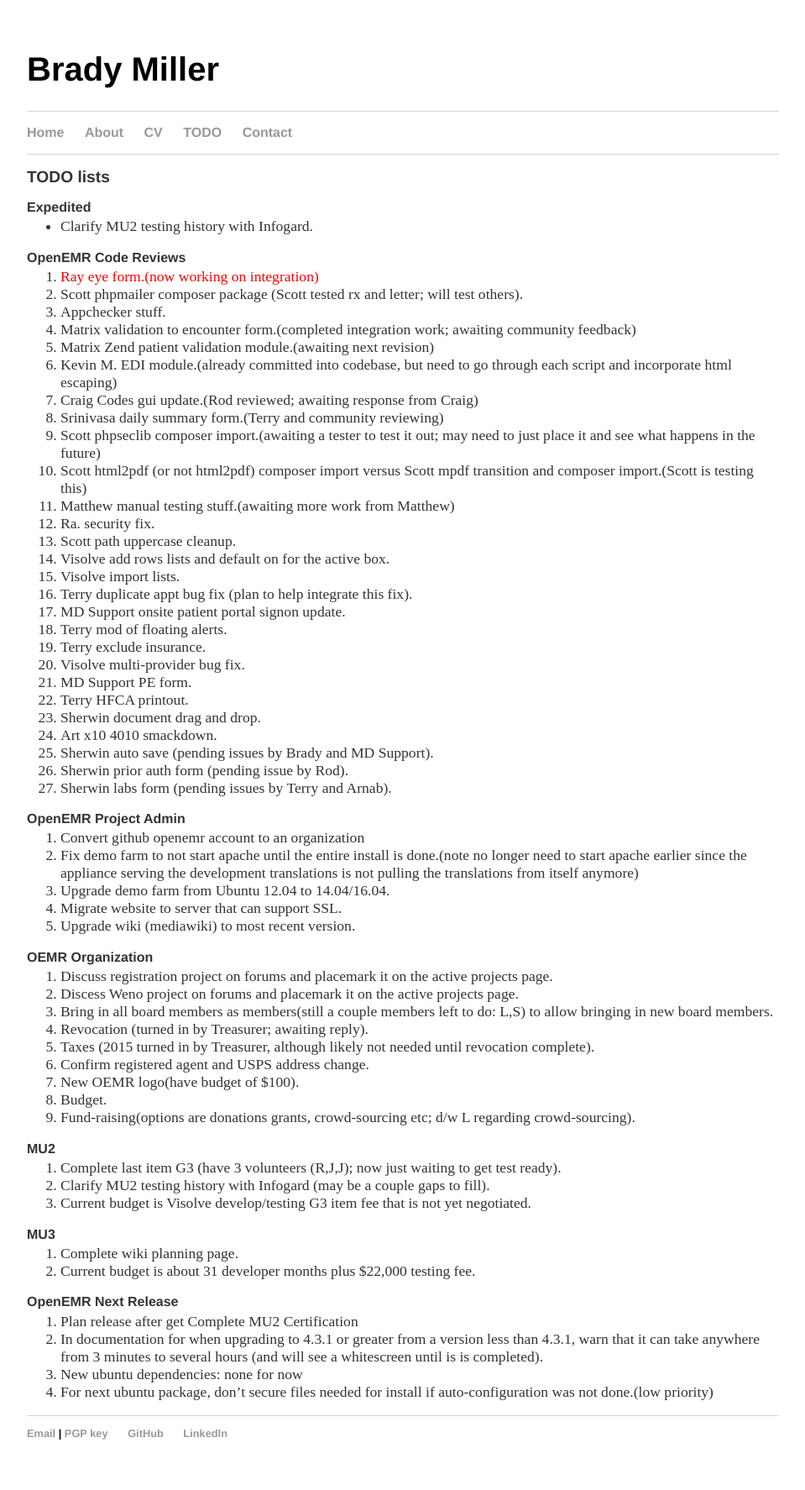
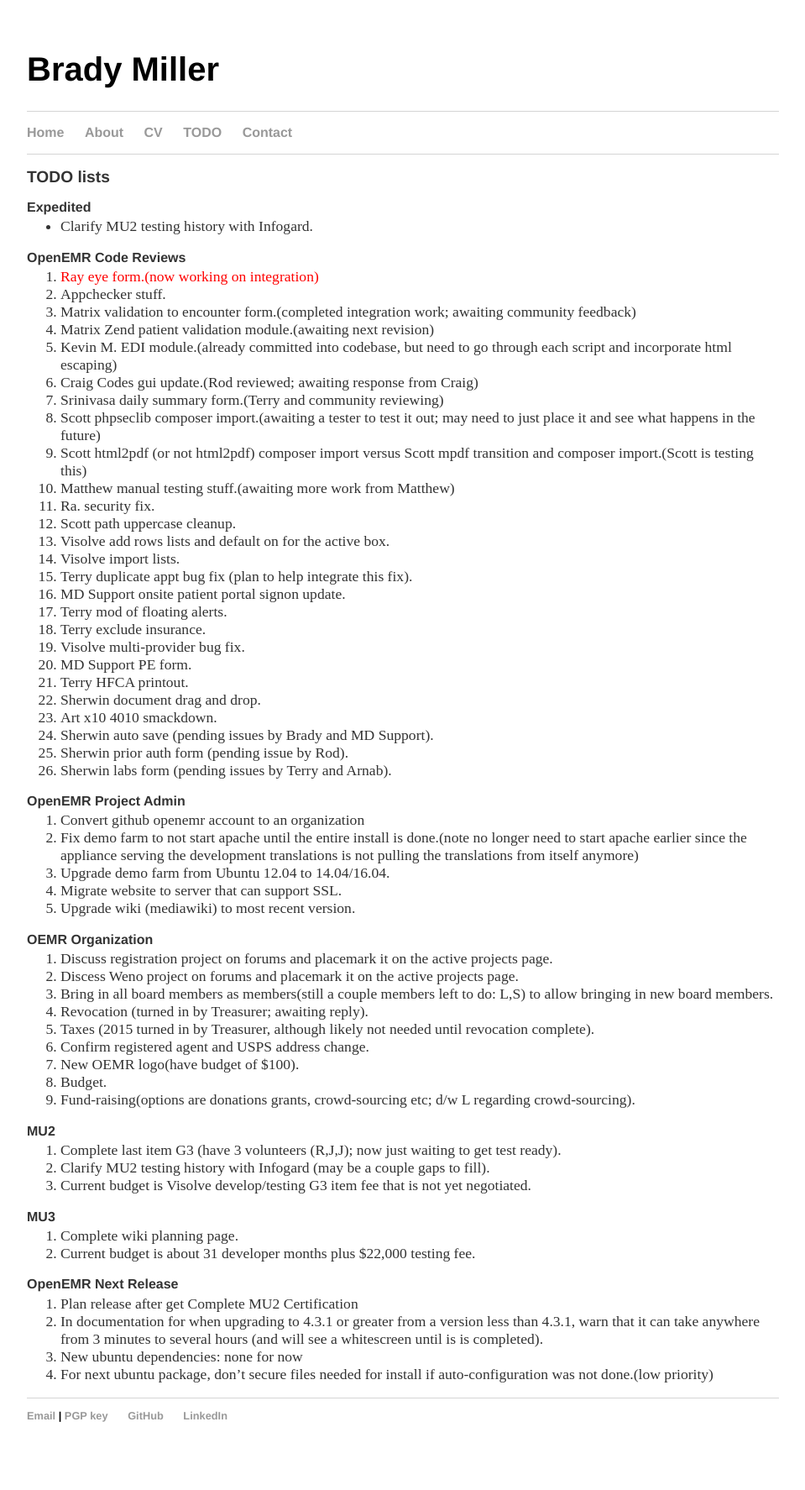
Before and after one commit to bradymiller/bradymiller.github.io, a Jekyll site: the page built from todo/index.md, in a window 1280 px wide. Shown: the whole page at 84% size, without its empty margins (160-1119 px from the left). Built offline with Jekyll 4.4.1, drawn with Linux system fonts in a browser that asks for light colours; after the commit the page ends 1753 px from its top, so only the background shows below that.

Commit message:
Update todo list

```diff
--- a/todo/index.md
+++ b/todo/index.md
@@ -8,7 +8,6 @@
 
 ### OpenEMR Code Reviews
 1. <span style="color: red">Ray eye form.(now working on integration)</span>
-1. Scott phpmailer composer package (Scott tested rx and letter; will test others).
 1. Appchecker stuff.
 1. Matrix validation to encounter form.(completed integration work; awaiting community feedback)
 1. Matrix Zend patient validation module.(awaiting next revision)
```
